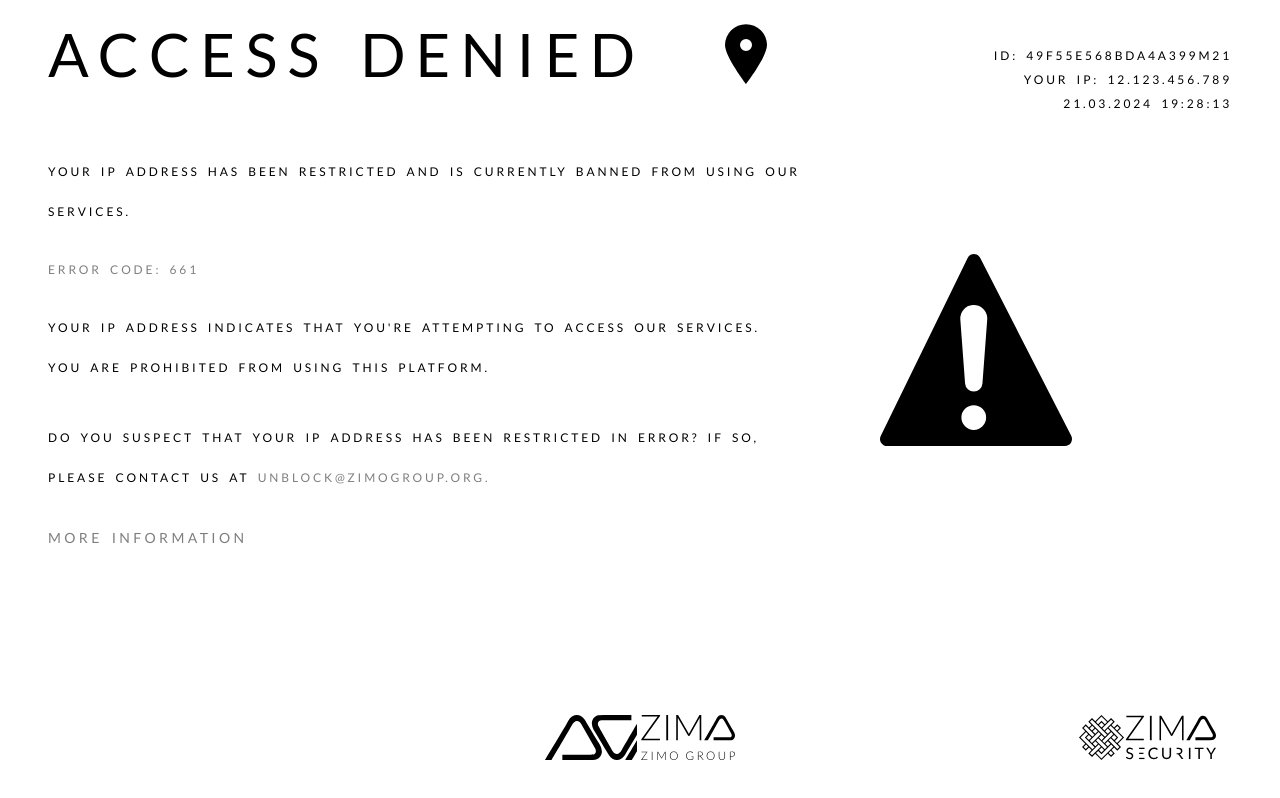
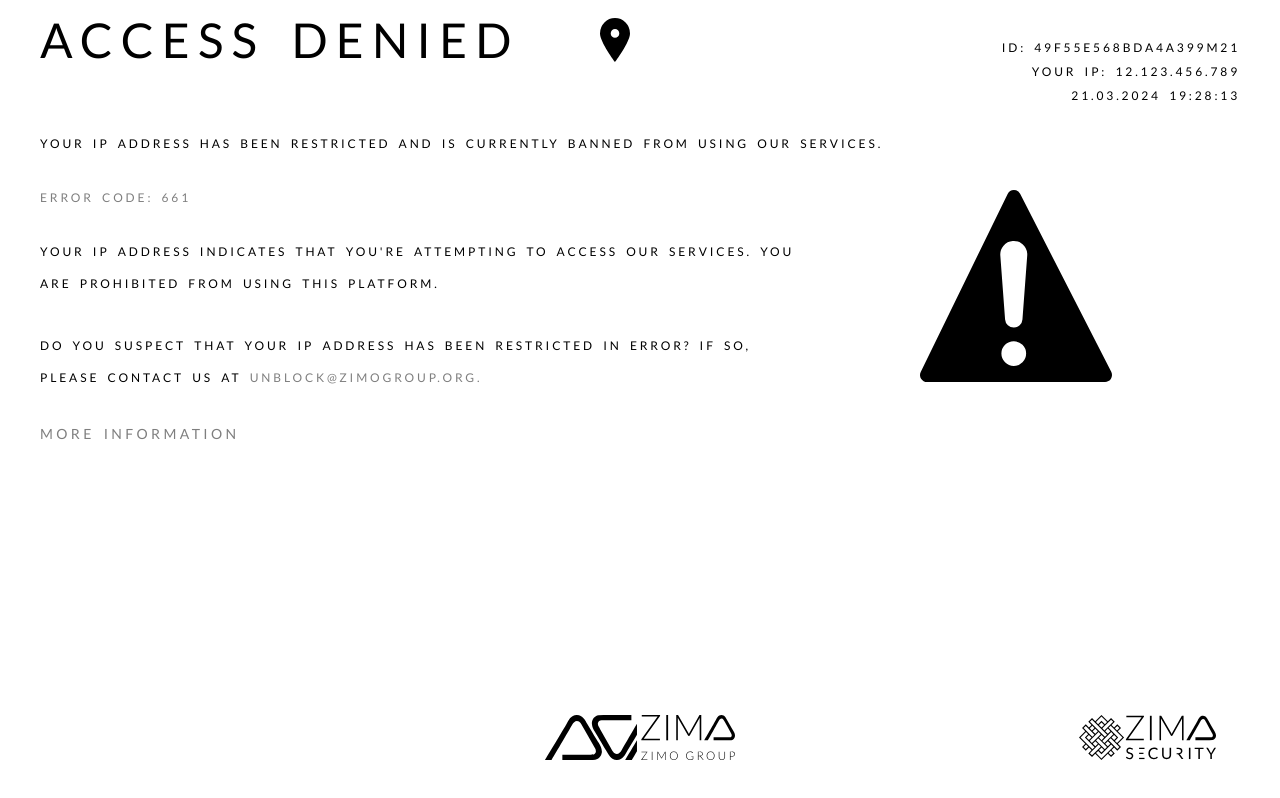
Before and after one commit to HisamNasir/Access-Denied, a Next.js app: page / in a window 1280 px wide. Built offline with nearby package versions, Linux system fonts and the light colour scheme.

Commit message:
Update page.tsx

```diff
--- a/app/page.tsx
+++ b/app/page.tsx
@@ -5,17 +5,17 @@ import Sidebar from "./ui/Sidebar";
 export default function Home() {
   return (
     <main className="h-screen flex flex-col justify-between">
-      <div className="  px-6 sm:px-12 py-4 md:px-16 md:py-5 lg:px-12 lg:py-6 2xl:px-20 2xl:py-12 sm:space-y-[38px] lg:space-y-[40px] 2xl:space-y-[70px]">
+      <div className="  px-6 sm:px-12 py-4 md:px-10 2xl:px-20 2xl:py-12 sm:space-y-[18px] lg:space-y-[24px] 2xl:space-y-[70px]">
         <div className=" sm:flex space-y-6 max-sm:mb-6 justify-between">
           <div className=" max-h-min flex items-center gap-2 md:gap-12 lg:gap-16 xl:gap-20 2xl:gap-[100px]">
-            <h1 className=" text-xl sm:text-3xl md:text-4xl lg:text-5xl xl:text-6xl 2xl:text-[65px]">
+            <h1 className=" text-xl sm:text-3xl lg:text-4xl xl:text-5xl 2xl:text-[65px]">
               Access Denied
             </h1>
             <Image
               width={46}
               height={65}
               alt=""
-              className=" h-[20px] sm:h-[30px] md:h-9 lg:h-12 xl:h-[60px] 2xl:h-[65px] w-auto "
+              className=" h-[20px] sm:h-[30px] md:h-9 lg:h-12 xl:h-[44px] 2xl:h-[65px] w-auto "
               src={"/location.svg"}
             />
           </div>
@@ -30,18 +30,18 @@ export default function Home() {
         </div>
         <div className=" flex max-md:flex-col  items-center gap-4">
           <div className=" space-y-[15px] sm:space-y-[22px] md:space-y-[26px] lg:space-y-[30px] 2xl:space-y-[70px] ">
-            <p className=" max-sm:tracking-widestmax-sm:tracking-widest  leading-5 md:leading-8 lg:leading-10 2xl:leading-[48px] text-[9px] md:text-xs xl:text-md 2xl:text-xl ">
+            <p className=" max-sm:tracking-widestmax-sm:tracking-widest  leading-5 md:leading-8 lg:leading-8 2xl:leading-[48px] text-[9px] md:text-xs xl:text-md 2xl:text-xl ">
               YOUR IP ADDRESS HAS BEEN RESTRICTED AND IS CURRENTLY BANNED FROM
               USING OUR SERVICES.
             </p>
             <p className=" opacity-50 text-[9px] md:text-xs xl:text-md 2xl:text-xl ">
               Error Code: 661
             </p>
-            <p className="max-sm:tracking-widest  leading-5 md:leading-8 lg:leading-10 2xl:leading-[48px] text-[9px] md:text-xs xl:text-md 2xl:text-xl xl:w-[90%]">
+            <p className="max-sm:tracking-widest  leading-5 md:leading-8 lg:leading-8 2xl:leading-[48px] text-[9px] md:text-xs xl:text-md 2xl:text-xl xl:w-[90%]">
               YOUR IP ADDRESS INDICATES THAT YOU&apos;RE ATTEMPTING TO ACCESS
               OUR SERVICES. YOU ARE PROHIBITED FROM USING THIS PLATFORM.
             </p>
-            <p className="max-sm:tracking-widest  leading-5 md:leading-8 lg:leading-10 2xl:leading-[48px] text-[9px] md:text-xs xl:text-md 2xl:text-xl xl:w-[90%]">
+            <p className="max-sm:tracking-widest  leading-5 md:leading-8 lg:leading-8 2xl:leading-[48px] text-[9px] md:text-xs xl:text-md 2xl:text-xl xl:w-[90%]">
               Do you suspect that your IP address has been restricted in error?
               If so, please contact us at{" "}
               <Link
@@ -57,7 +57,7 @@ export default function Home() {
             width={46}
             height={65}
             alt=""
-            className=" h-28 md:h-36 lg:h-48 xl:h-58 2xl:h-[300px] w-auto xl:pr-40"
+            className=" h-28 md:h-36 lg:h-48 xl:h-58 2xl:h-[300px] w-auto xl:pr-32 2xl:pr-40"
             src={"/warning.svg"}
           />
         </div>
```
